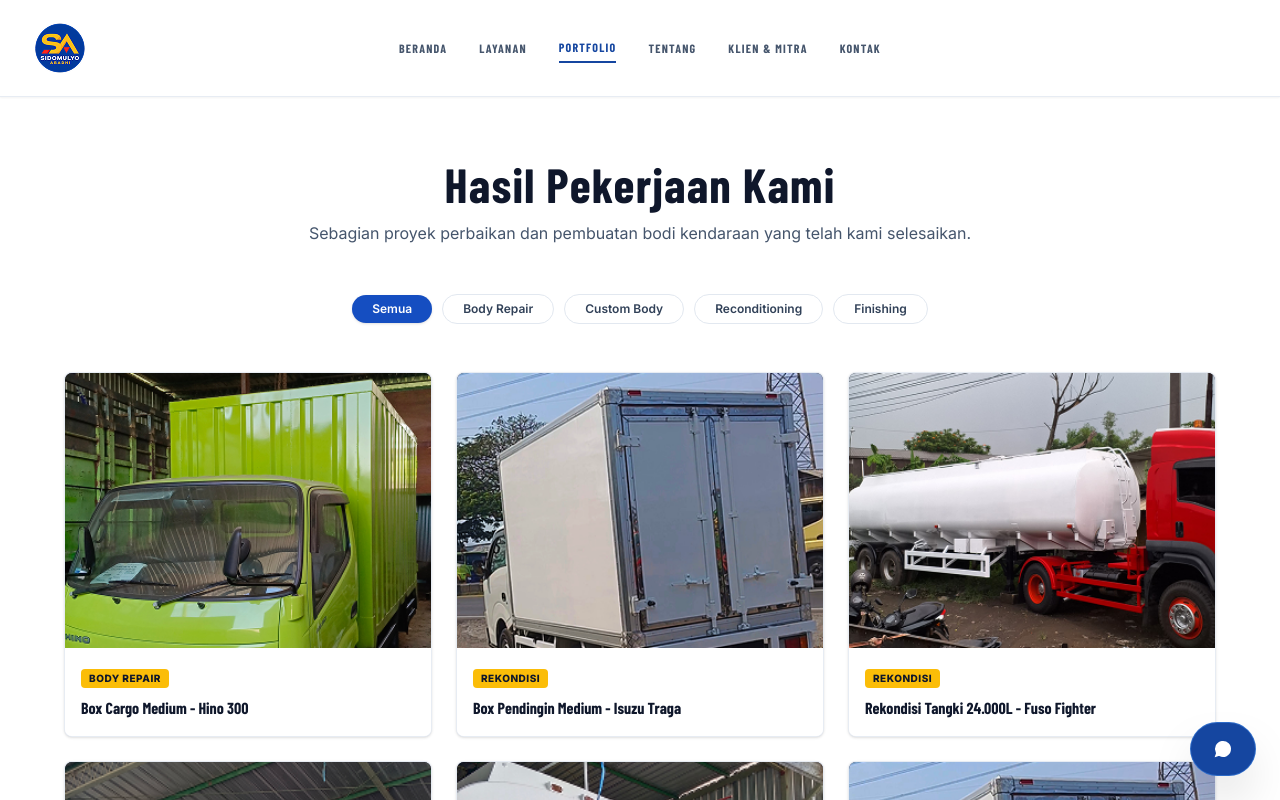
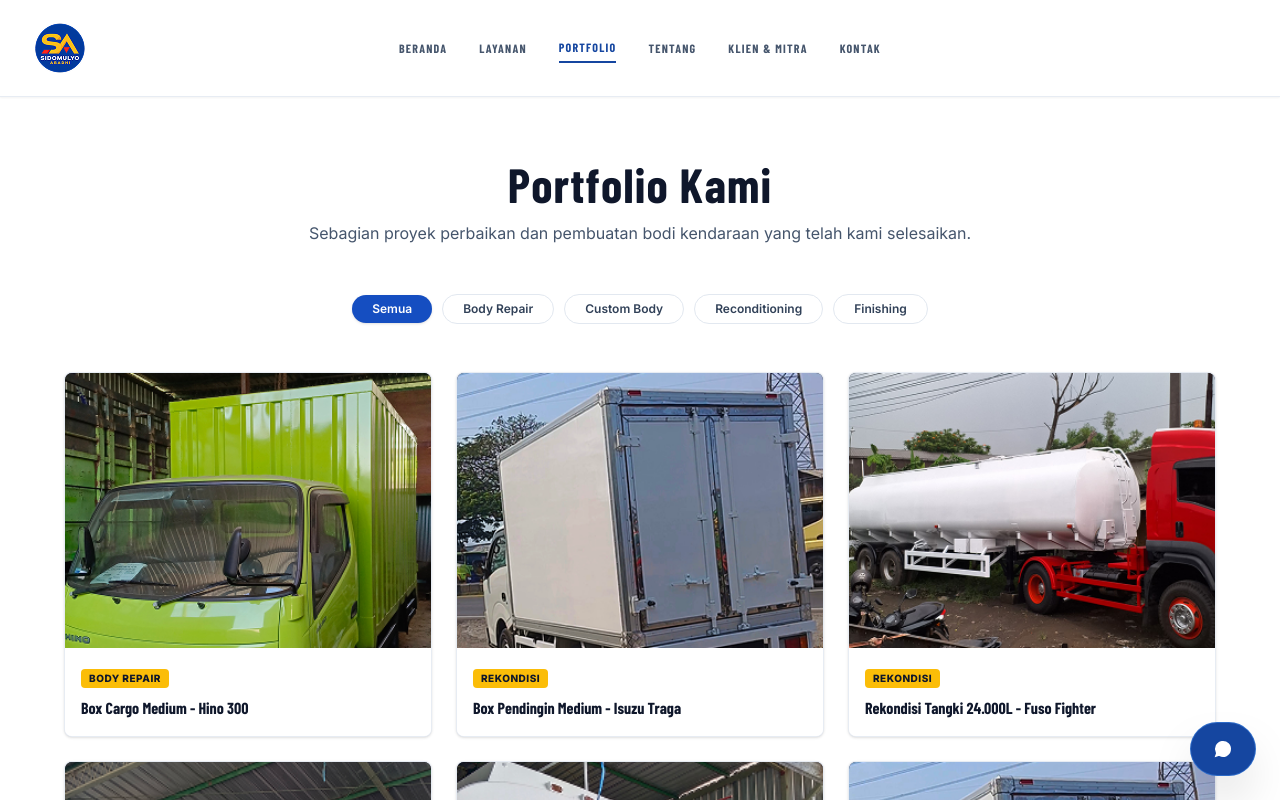
Before and after one commit to PerdanaMain/fe-compro-sidomulyo, a Next.js app: page /portfolio in a window 1280 px wide. Shown: the top 800 px of the page. Built offline with nearby package versions, Linux system fonts and the light colour scheme; no server answers; a web font is replaced by a local one.

Commit message:
chore: update portfolio page title from Hasil Pekerjaan Kami to Portfolio Kami

```diff
--- a/src/app/portfolio/page.tsx
+++ b/src/app/portfolio/page.tsx
@@ -31,7 +31,7 @@
         <Container>
           <div className="max-w-3xl mx-auto text-center space-y-3">
             <h1 className="font-heading text-3xl sm:text-4xl md:text-5xl font-extrabold text-slate-900 tracking-wide">
-              Hasil Pekerjaan Kami
+              Portfolio Kami
             </h1>
             <p className="text-slate-600 text-xs sm:text-sm md:text-base leading-relaxed max-w-2xl mx-auto">
               Sebagian proyek perbaikan dan pembuatan bodi kendaraan yang telah kami selesaikan.
```
